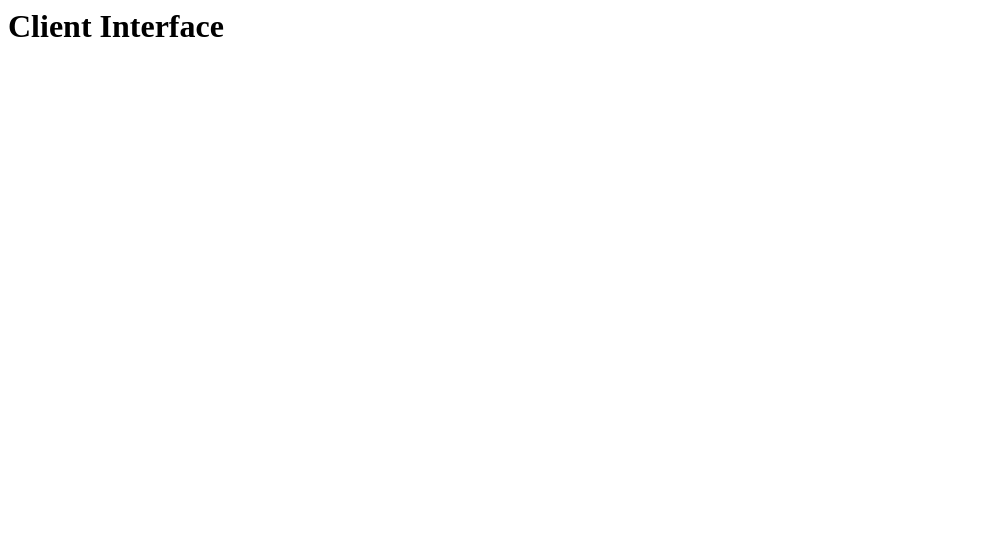
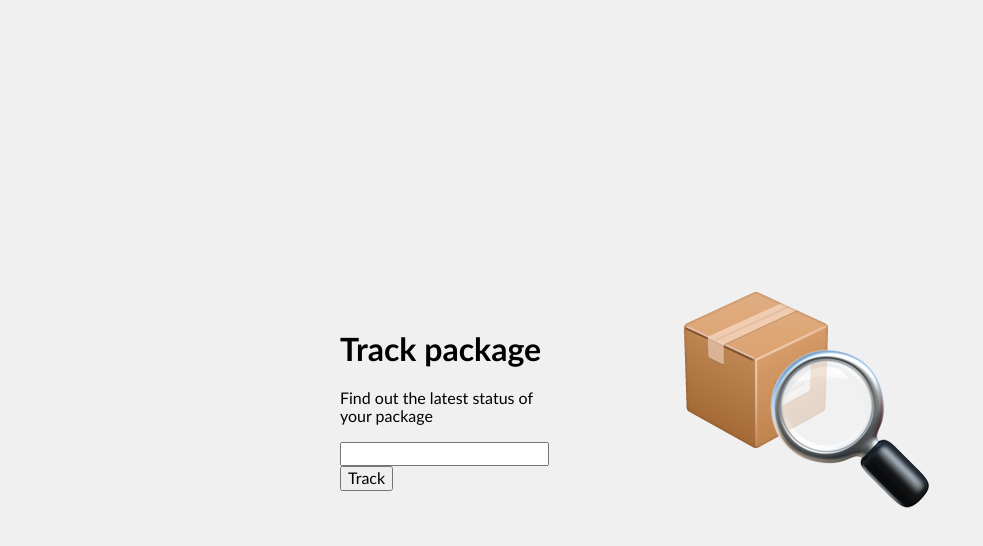
Before and after one commit to ievgen11/frontend-monorepo-tutorial, a React app in the folder packages/apps/client-interface/: page / in a window 1280 px wide. Shown: the top 546 px of the page, without its empty margins (0-983 px from the left). Built offline with nearby package versions, Linux system fonts and the light colour scheme.

Commit message:
Part 8: Add Dashboard component to `@delipack/client-interface`
- Add `src/Dashboard` component
- Add CSS/SCSS support
- Add image assets support

```diff
--- /dev/null
+++ b/packages/apps/client-interface/src/components/App/App.jsx
@@ -0,0 +1,9 @@
+import React from "react";
+
+import { Dashboard } from "../Dashboard";
+
+export const App = () => (
+  <>
+    <Dashboard />
+  </>
+);
--- /dev/null
+++ b/packages/apps/client-interface/src/components/App/index.js
@@ -0,0 +1 @@
+export * from "./App";
--- /dev/null
+++ b/packages/apps/client-interface/src/components/Dashboard/Dashboard.jsx
@@ -0,0 +1,18 @@
+import React from "react";
+
+import box_magnifying_glass from "./box_magnifying_glass.png";
+import styles from "./styles.scss";
+
+export const Dashboard = () => (
+  <div className={styles.container}>
+    <div className={styles.content}>
+      <div className={styles.text}>
+        <h1>Track package</h1>
+        <p>Find out the latest status of your package</p>
+        <input type="text"></input>
+        <button>Track</button>
+      </div>
+      <img src={box_magnifying_glass} className={styles.image} />
+    </div>
+  </div>
+);
--- /dev/null
+++ b/packages/apps/client-interface/src/components/Dashboard/index.js
@@ -0,0 +1 @@
+export * from "./Dashboard";
--- /dev/null
+++ b/packages/apps/client-interface/src/components/Dashboard/styles.scss
@@ -0,0 +1,23 @@
+.container {
+  width: 100%;
+  min-height: 100vh;
+  display: flex;
+  align-items: center;
+  justify-content: center;
+}
+
+.content {
+  width: 600px;
+  margin: 0 64px;
+  display: flex;
+  flex-direction: row;
+  align-items: center;
+}
+
+.text {
+  flex-grow: 1;
+}
+
+.image {
+  margin-left: 120px;
+}
--- a/packages/apps/client-interface/src/index.js
+++ b/packages/apps/client-interface/src/index.js
@@ -1,4 +1,8 @@
 import React from "react";
 import ReactDOM from "react-dom";
+import { App } from "./components/App";
 
-ReactDOM.render(<h1>Client Interface</h1>, document.getElementById("root"));
+import 'normalize.css';
+import "./styles/init.css";
+
+ReactDOM.render(<App />, document.getElementById("root"));
--- /dev/null
+++ b/packages/apps/client-interface/src/styles/init.css
@@ -0,0 +1,6 @@
+body {
+  min-height: 100vh;
+  background: #f0f0f0;
+  font-family: "Trebuchet MS", "Lucida Sans Unicode", "Lucida Grande",
+    "Lucida Sans", Arial, sans-serif;
+}
--- a/packages/apps/client-interface/webpack.config.js
+++ b/packages/apps/client-interface/webpack.config.js
@@ -1,11 +1,8 @@
 const path = require("path");
-const merge = require("webpack-merge");
 const HtmlWebpackPlugin = require("html-webpack-plugin");
+const MiniCssExtractPlugin = require("mini-css-extract-plugin");
 
-module.exports = () =>
-  merge.smartStrategy({
-    "module.rules": "append",
-  })({
+module.exports = (env, options) => ({
   entry: path.resolve(path.join(__dirname, "./src/index.js")),
   devServer: {
     compress: true,
@@ -19,11 +16,41 @@ module.exports = () =>
         test: /.*(\.jsx|\.js)$/,
         use: ["babel-loader"],
       },
+      {
+        include: path.resolve(path.join(__dirname, "./src")),
+        test: /.*(\.scss|\.css)$/,
+        use: [
+          options.mode === "production"
+            ? MiniCssExtractPlugin.loader
+            : { loader: "style-loader" },
+          { loader: "css-loader", options: { modules: true } },
+          { loader: "sass-loader" },
+        ],
+      },
+      {
+        test: /\.(png|svg|jpg|gif)$/,
+        loader: "file-loader",
+        options: {
+          publicPath: "/",
+          name:
+            options.mode === "production"
+              ? "static/img/[contenthash].[ext]"
+              : "static/img/[path][name].[ext]",
+        },
+      },
+      {
+        test: /normalize.css$/,
+        use: [MiniCssExtractPlugin.loader, { loader: "css-loader" }],
+      },
     ],
   },
   plugins: [
     new HtmlWebpackPlugin({
       template: path.resolve(path.join(__dirname, "./src/index.html")),
+    }),
+    new MiniCssExtractPlugin({
+      filename: "static/css/[name].[chunkhash:6].css",
+      chunkFilename: "static/css/[name].[chunkhash:6].css",
     }),
   ],
   optimization: {
@@ -32,6 +59,15 @@ module.exports = () =>
     },
   },
   resolve: {
-      extensions: [".js", ".jsx"],
+    extensions: [
+      ".js",
+      ".jsx",
+      ".css",
+      ".scss",
+      ".png",
+      ".svg",
+      ".jpg",
+      ".gif",
+    ],
   },
 });
```
Also changed, not shown: packages/apps/client-interface/package.json (+7 -0 lines), packages/apps/client-interface/src/components/Dashboard/box_magnifying_glass.png (added), 1 other file (tests, documents, lock files or other folders). Lines whose indentation alone changed are shown as unchanged.
